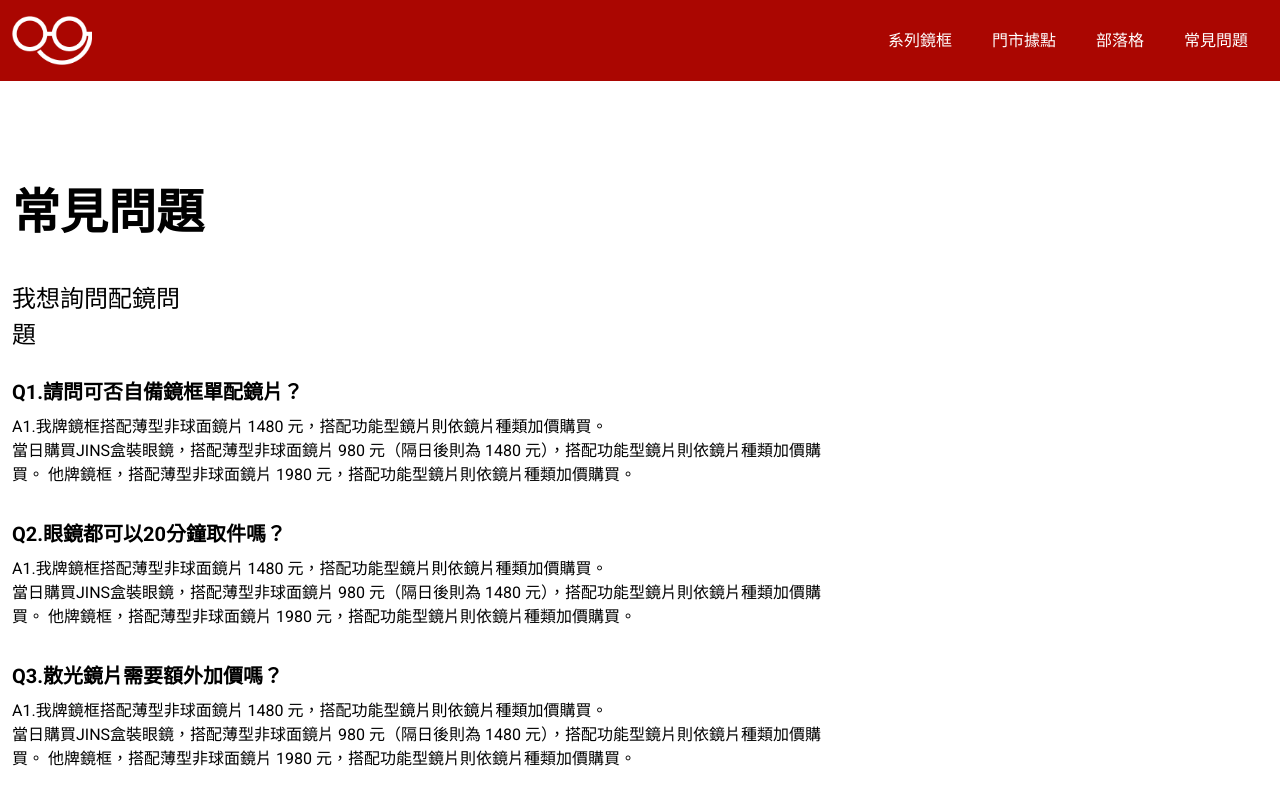
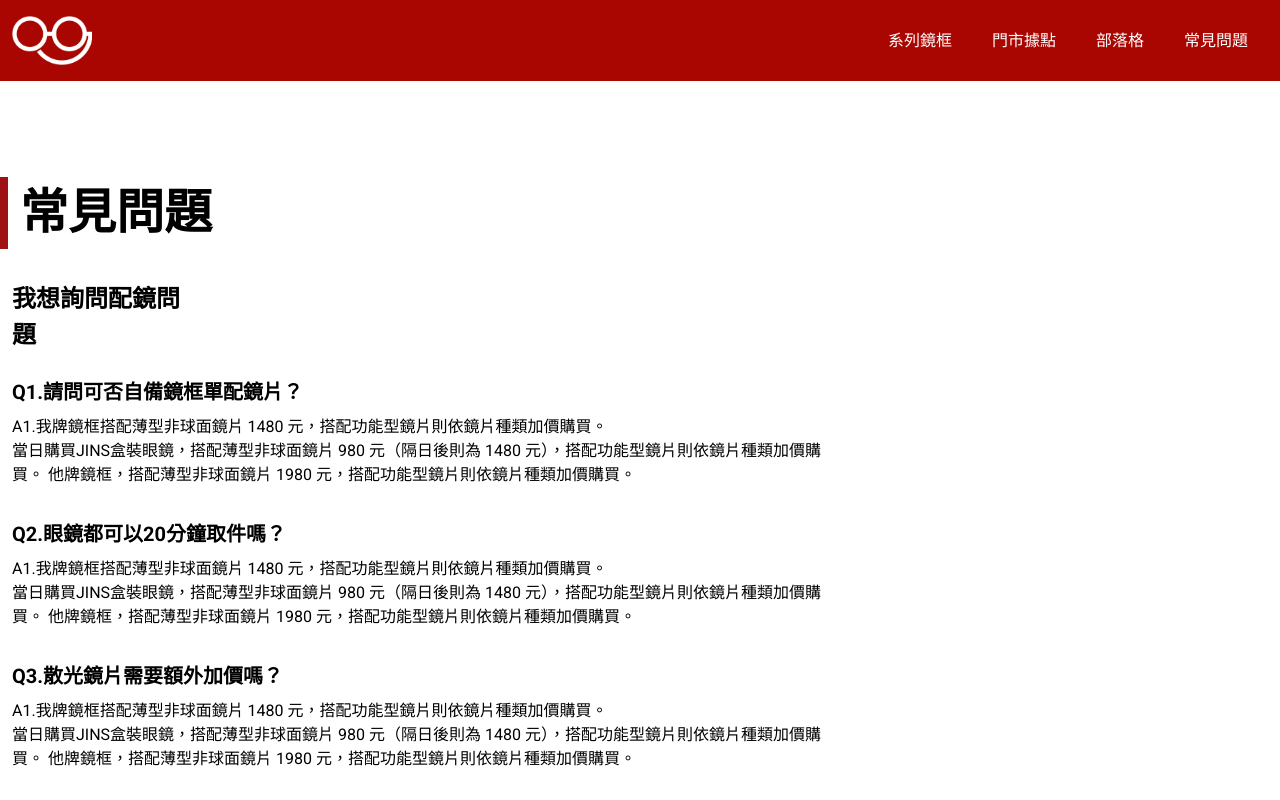
Before and after one commit to AndersonShen2020/2023_web-layouting_week4, a Vue app: page /Faq in a window 1280 px wide. Shown: the top 800 px of the page. Built offline with nearby package versions, Linux system fonts and the light colour scheme.

Commit message:
fix: 修正 FAQ 頁面

```diff
--- a/src/assets/stylesheets/base/_base.scss
+++ b/src/assets/stylesheets/base/_base.scss
@@ -47,3 +47,8 @@ h3 {
     font-size: 16px;
   }
 }
+
+.title-sub {
+  padding-left: 16px;
+  border-left: 8px solid #9f1213;
+}
--- a/src/views/FaqView.vue
+++ b/src/views/FaqView.vue
@@ -2,9 +2,9 @@
   <div class="mt-24 mb-20">
     <div class="container">
       <div class="row flex-column text-black">
-        <h2 class="pl-4">常見問題</h2>
+        <h2 class="title-sub">常見問題</h2>
         <div class="col-2 mt-8">
-          <p class="fz-24">我想詢問配鏡問題</p>
+          <p class="fz-24 fw-bold">我想詢問配鏡問題</p>
         </div>
         <div class="col-8 mt-6">
           <p class="fz-20 fw-bold">Q1.請問可否自備鏡框單配鏡片？</p>
```
